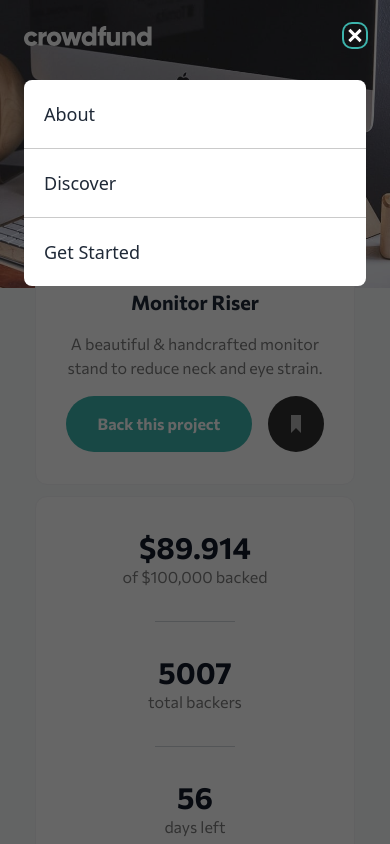
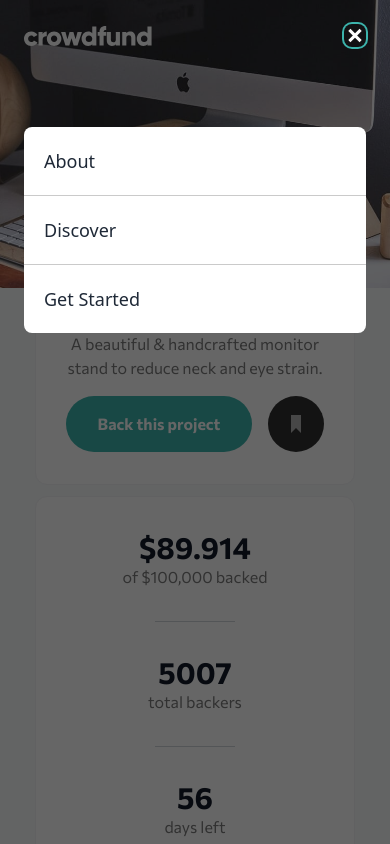
Before and after one commit to moutafatin1/crowdfunding-product-page, a React (Vite) app: page / in a window 390 px wide. Both pictures are taken after a click on the button 354 px from the left and 35 px from the top of the page. Shown: the top 844 px of the page. Built offline with nearby package versions, Linux system fonts and the light colour scheme.

Commit message:
fix mobile menu position

```diff
--- a/src/components/Header/MobileMenu.tsx
+++ b/src/components/Header/MobileMenu.tsx
@@ -1,7 +1,8 @@
 export const MobileMenu = () => {
   return (
-    <div className="absolute inset-0 z-10 bg-black/60 lg:hidden">
-      <ul className="fixed inset-x-6 top-20 rounded-lg bg-white">
+    <div className="lg:hidden">
+      <div className="fixed inset-0 z-10 bg-black/60 "></div>
+      <ul className="relative  top-20 z-10 rounded-lg bg-white">
         <li>
           <a
             href="#"
```
